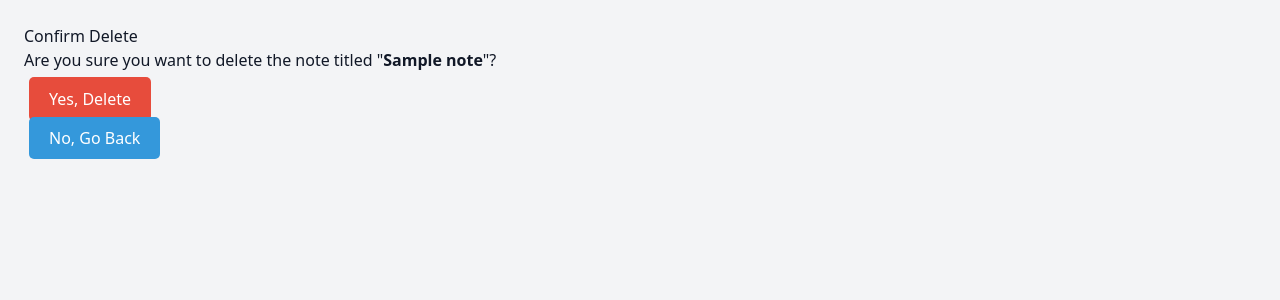
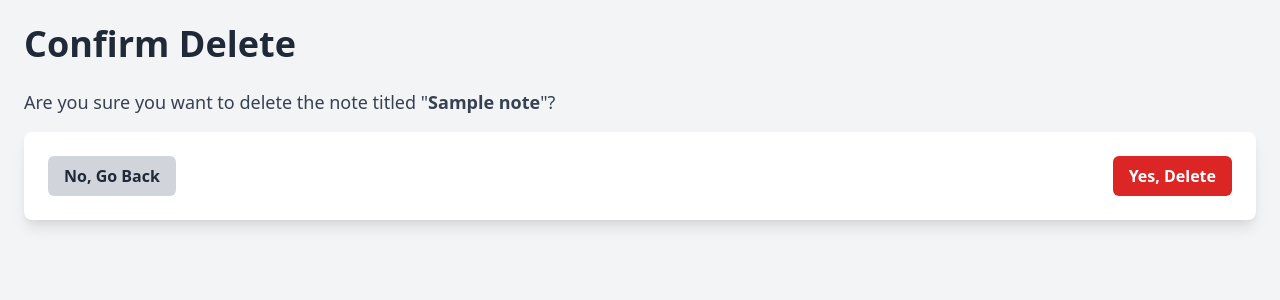
Before and after one commit to EricNguyen1206/study-cakePHP, a CakePHP app: template cakephp/app/src/Template/Notes/delete.ctp in a window 1280 px wide. Shown: the top 300 px of the page. Run offline with PHP 8.4 and a stand-in for CakePHP, Linux system fonts and the light colour scheme; the template is opened without the code that fills it: most values are stand-ins (such as "Sample title", 1, 10 or a date in 2020); some libraries are stand-ins or nearby versions.

Commit message:
feat: update ui of create, update, detele note pages

```diff
--- a/cakephp/app/src/Template/Notes/delete.ctp
+++ b/cakephp/app/src/Template/Notes/delete.ctp
@@ -1,34 +1,11 @@
-<h1>Confirm Delete</h1>
+<h1 class="text-4xl font-bold mb-6 text-gray-800">Confirm Delete</h1>
 
-<p>Are you sure you want to delete the note titled "<strong><?= h($note->title); ?></strong>"?</p>
+<p class="mb-4 text-lg text-gray-700">Are you sure you want to delete the note titled "<strong><?= h($note->title); ?></strong>"?</p>
 
 <!-- Delete Form -->
-<?= $this->Form->create(null, ['url' => ['action' => 'delete', $note->id]]) ?>
-    <?= $this->Form->button('Yes, Delete', ['class' => 'button delete-btn']) ?>
+<?= $this->Form->create(null, ['url' => ['action' => 'delete', $note->id], 'class' => 'bg-white shadow-lg rounded-lg p-6']) ?>
+<div class="flex justify-between">
+    <?= $this->Html->link('No, Go Back', ['action' => 'index'], ['class' => 'bg-gray-300 hover:bg-gray-400 text-gray-800 font-semibold py-2 px-4 rounded-md transition duration-200']) ?>
+    <?= $this->Form->button('Yes, Delete', ['class' => 'bg-red-600 hover:bg-red-700 text-white font-semibold py-2 px-4 rounded-md transition duration-200']) ?>
+</div>
 <?= $this->Form->end() ?>
-
-<!-- Cancel Button -->
-<?= $this->Html->link('No, Go Back', ['action' => 'index'], ['class' => 'button back-btn']) ?>
-
-<!-- Add some styling for buttons -->
-<style>
-    .button {
-        padding: 10px 20px;
-        margin: 5px;
-        text-decoration: none;
-        border-radius: 5px;
-        color: #fff;
-        cursor: pointer;
-    }
-    .delete-btn {
-        background-color: #e74c3c;
-        border: none;
-    }
-    .back-btn {
-        background-color: #3498db;
-        border: none;
-    }
-    .button:hover {
-        opacity: 0.9;
-    }
-</style>
```
Also changed, not shown: cakephp/app/src/Controller/NotesController.php (+5 -2 lines), cakephp/app/src/Template/Notes/add.ctp (+26 -17 lines), cakephp/app/src/Template/Notes/edit.ctp (+9 -9 lines), cakephp/app/src/Template/Notes/index.ctp (+5 -6 lines).
